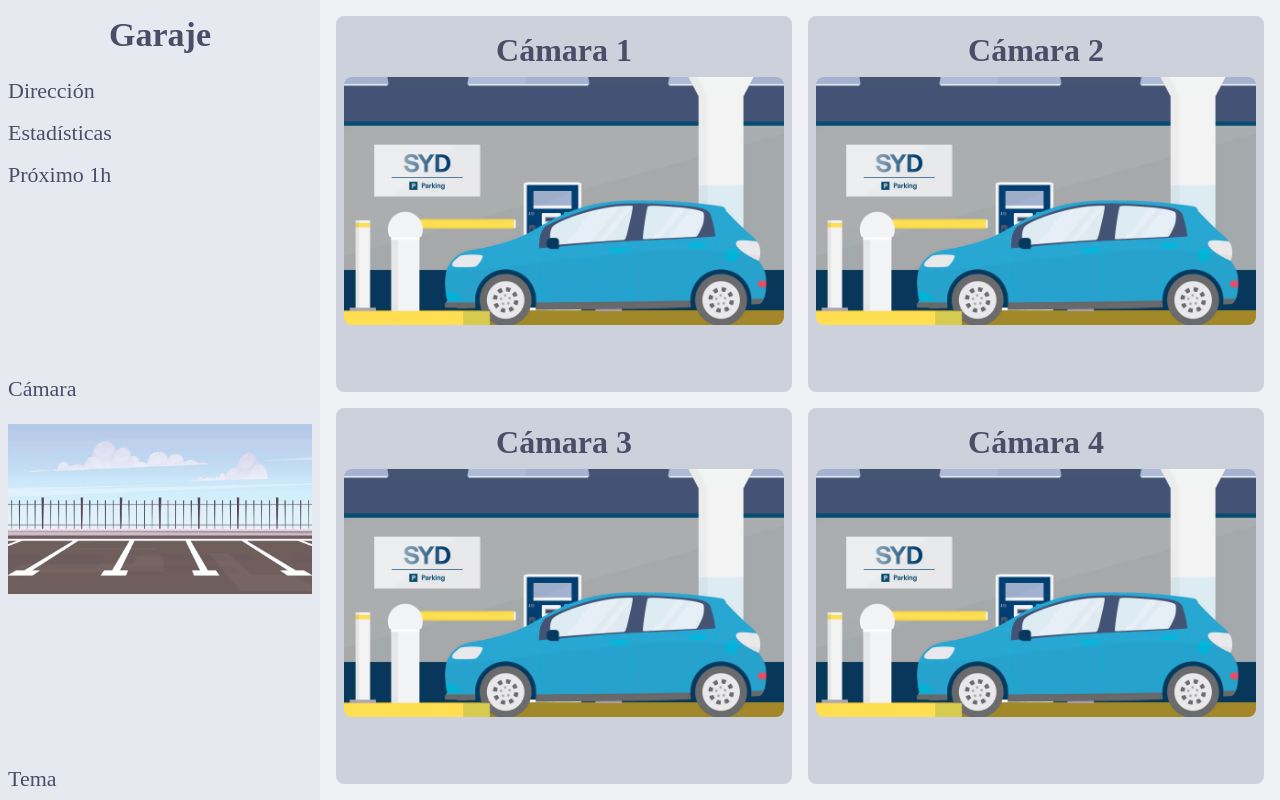
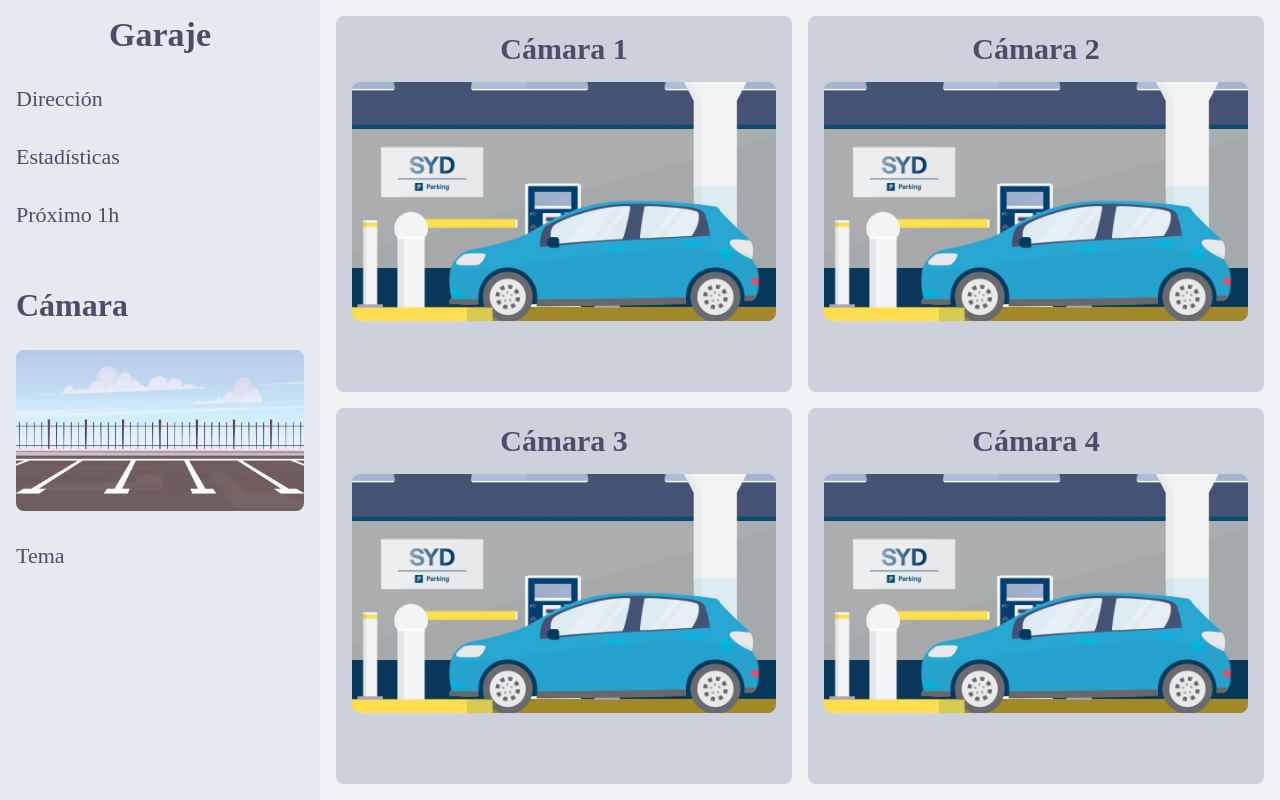
Before and after one commit to alizarazot/Frontend-Electro, a website: page index.html in a window 1280 px wide. Drawn offline with Linux system fonts and the light colour scheme.

Commit message:
Tweak sizes

```diff
--- a/index.html
+++ b/index.html
@@ -16,33 +16,29 @@
         <li>Dirección</li>
         <li>Estadísticas</li>
         <li>Próximo 1h</li>
-
-        <li class="Spacing"></li>
         <li>
-          <p>Cámara</p>
-          <img src="assets/driveway.webp" />
+          <h2>Cámara</h2>
+          <img class="Camera" src="assets/driveway.webp" />
         </li>
-        <li class="Spacing"></li>
-
         <li>Tema</li>
       </ul>
     </nav>
     <main>
       <div class="Parking" data-camera-id="1">
-        <h2>Cámara 1</h2>
-        <img src="assets/parked.webp" />
+        <h3>Cámara 1</h3>
+        <img class="Camera" src="assets/parked.webp" />
       </div>
       <div class="Parking" data-camera-id="2">
-        <h2>Cámara 2</h2>
-        <img src="assets/parked.webp" />
+        <h3>Cámara 2</h3>
+        <img class="Camera" src="assets/parked.webp" />
       </div>
       <div class="Parking" data-camera-id="3">
-        <h2>Cámara 3</h2>
-        <img src="assets/parked.webp" />
+        <h3>Cámara 3</h3>
+        <img class="Camera" src="assets/parked.webp" />
       </div>
       <div class="Parking" data-camera-id="4">
-        <h2>Cámara 4</h2>
-        <img src="assets/parked.webp" />
+        <h3>Cámara 4</h3>
+        <img class="Camera" src="assets/parked.webp" />
       </div>
     </main>
   </body>
--- a/style.css
+++ b/style.css
@@ -65,9 +65,13 @@ body {
 
 .Nav li {
   cursor: pointer;
-  padding: var(--s1);
+  padding: var(--s2);
   list-style: none;
   background-color: var(--color-mantle);
+}
+
+.Nav h2 {
+  font-size: var(--text2);
 }
 
 .Nav li:hover {
@@ -106,19 +110,21 @@ main {
 
 .Parking {
   overflow-y: auto;
-  padding: var(--s1);
+  padding: var(--s2);
   background-color: var(--color-surface0);
   border-radius: var(--s1);
 }
 
-.Parking h2 {
+.Parking h3 {
   margin: 0;
-  padding: var(--s1);
-  font-size: var(--text2);
+  padding: var(--s2);
+  padding-top: 0;
+
+  font-size: var(--text3);
   text-align: center;
 }
 
-.Parking img {
+.Camera {
   display: block;
   width: 100%;
   border-radius: var(--s1);
```
